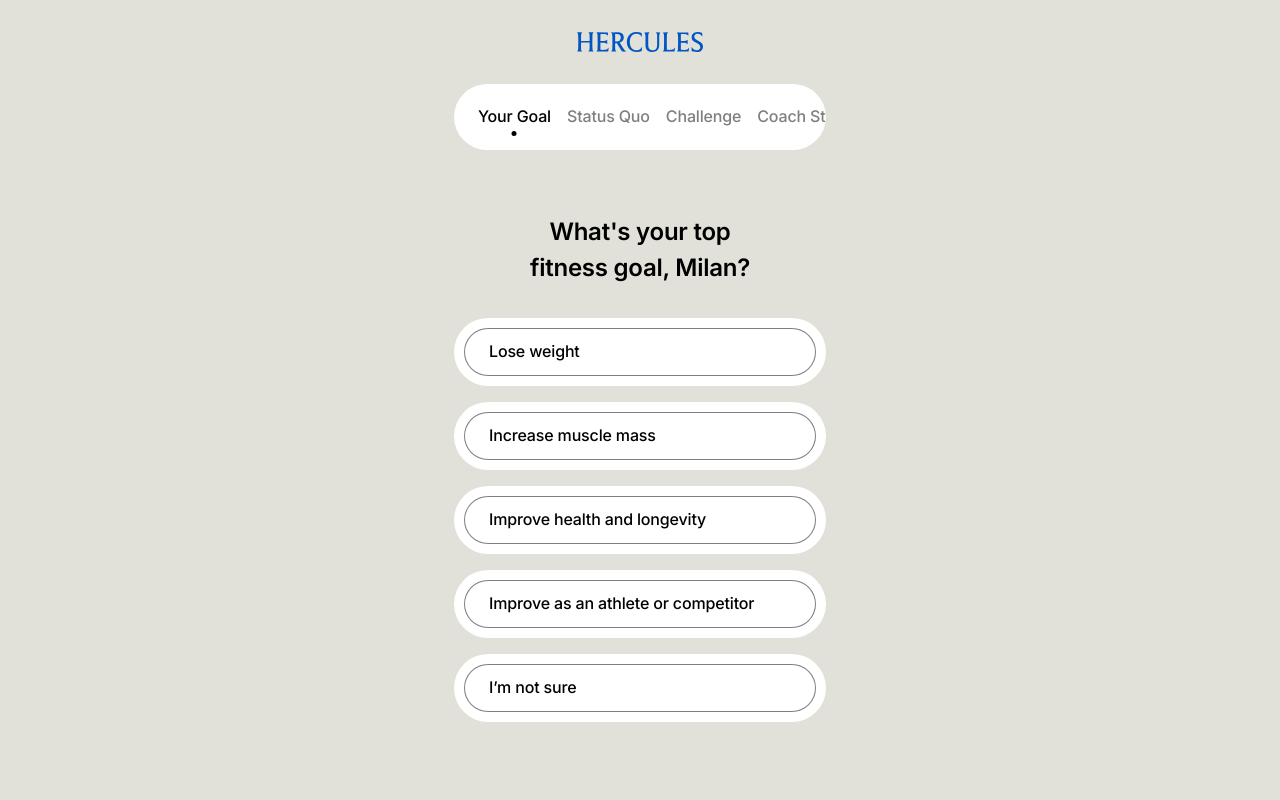
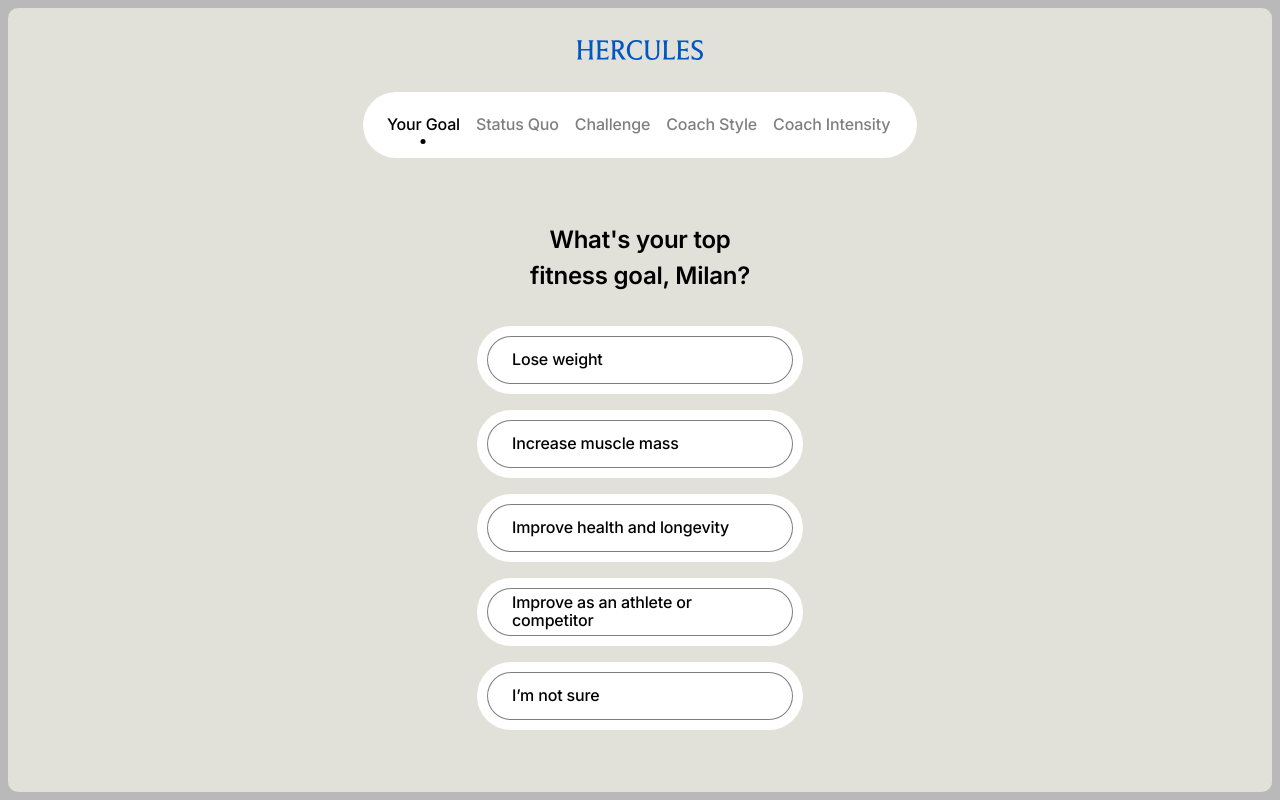
Before and after one commit to louiz7/coach, a FastAPI app: page /start in a window 1280 px wide. Run offline with FastAPI, Linux system fonts and the light colour scheme; some web fonts are replaced.

Commit message:
ui: widen onboarding card with fixed inner content widths
Bring back the #B9B9B9 page background with an 8px gutter around a
#E1E1D9 card that now fills the available width (10px radius). Pin
.step-panel to 326px so the title and options list stay at that fixed
width regardless of card size. The step pill grows between a 326px
min and 554px max so it can breathe on wider viewports while the rest
of the content stays anchored.

```diff
--- a/app/static/css/onboarding.css
+++ b/app/static/css/onboarding.css
@@ -1,7 +1,8 @@
 /* ---------- Onboarding frame ---------- */
 .onboarding {
   min-height: 100vh;
-  background: #e1e1d9;
+  padding: 8px;
+  background: #b9b9b9;
   display: flex;
   align-items: stretch;
   justify-content: center;
@@ -10,8 +11,9 @@
 .onboarding__card {
   padding: 32px 24px 24px;
   width: 100%;
-  max-width: 374px;
-  min-height: 100vh;
+  min-height: calc(100vh - 16px);
+  background: #e1e1d9;
+  border-radius: 10px;
   display: flex;
   flex-direction: column;
   align-items: center;
@@ -38,7 +40,9 @@
   background: #fff;
   border-radius: 50px;
   padding: 24px;
-  align-self: stretch;
+  width: 100%;
+  min-width: 326px;
+  max-width: 554px;
   display: flex;
   gap: 16px;
   align-items: center;
@@ -103,7 +107,8 @@
   flex-direction: column;
   align-items: center;
   gap: 32px;
-  width: 100%;
+  width: 326px;
+  max-width: 100%;
 }
 
 .step-panel.is-active {
@@ -199,10 +204,3 @@
 .back-link:hover {
   opacity: 0.6;
 }
-
-/* ---------- Desktop ---------- */
-@media (min-width: 768px) {
-  .onboarding__card {
-    max-width: 420px;
-  }
-}
```
